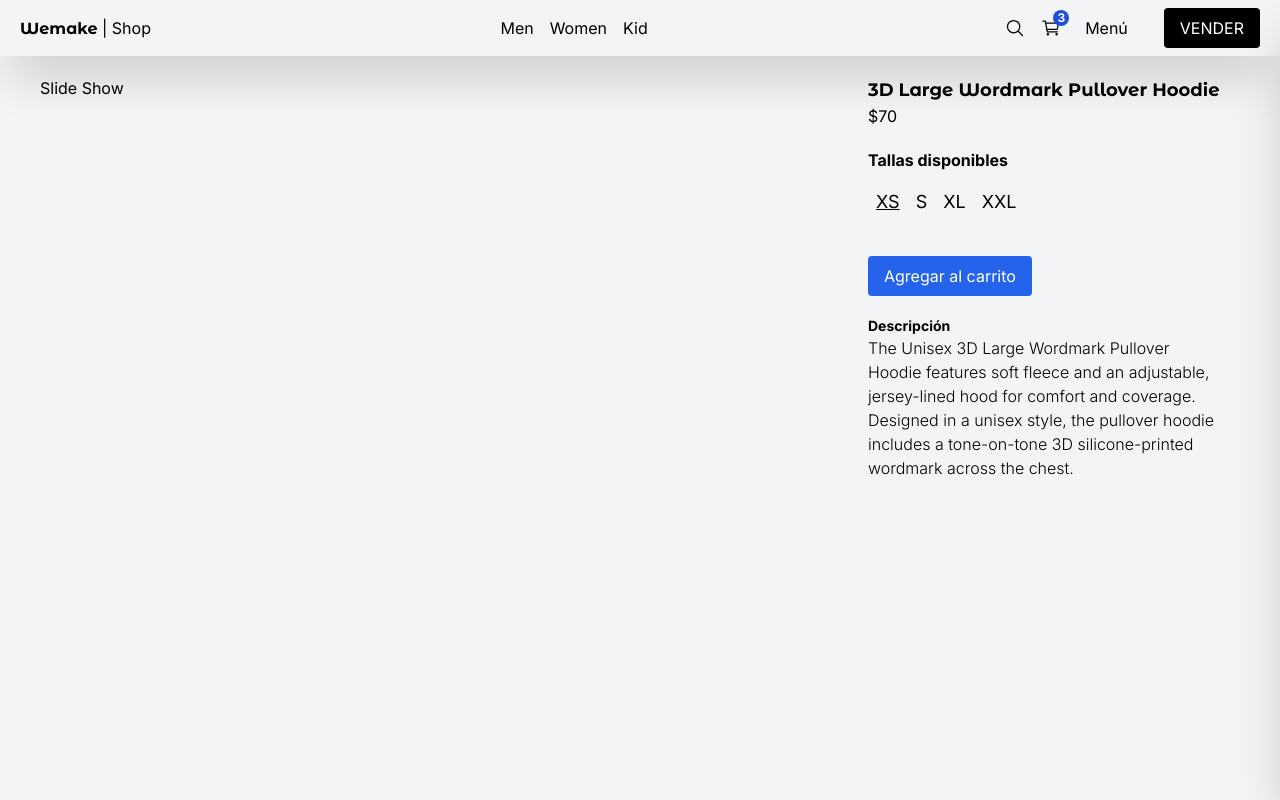
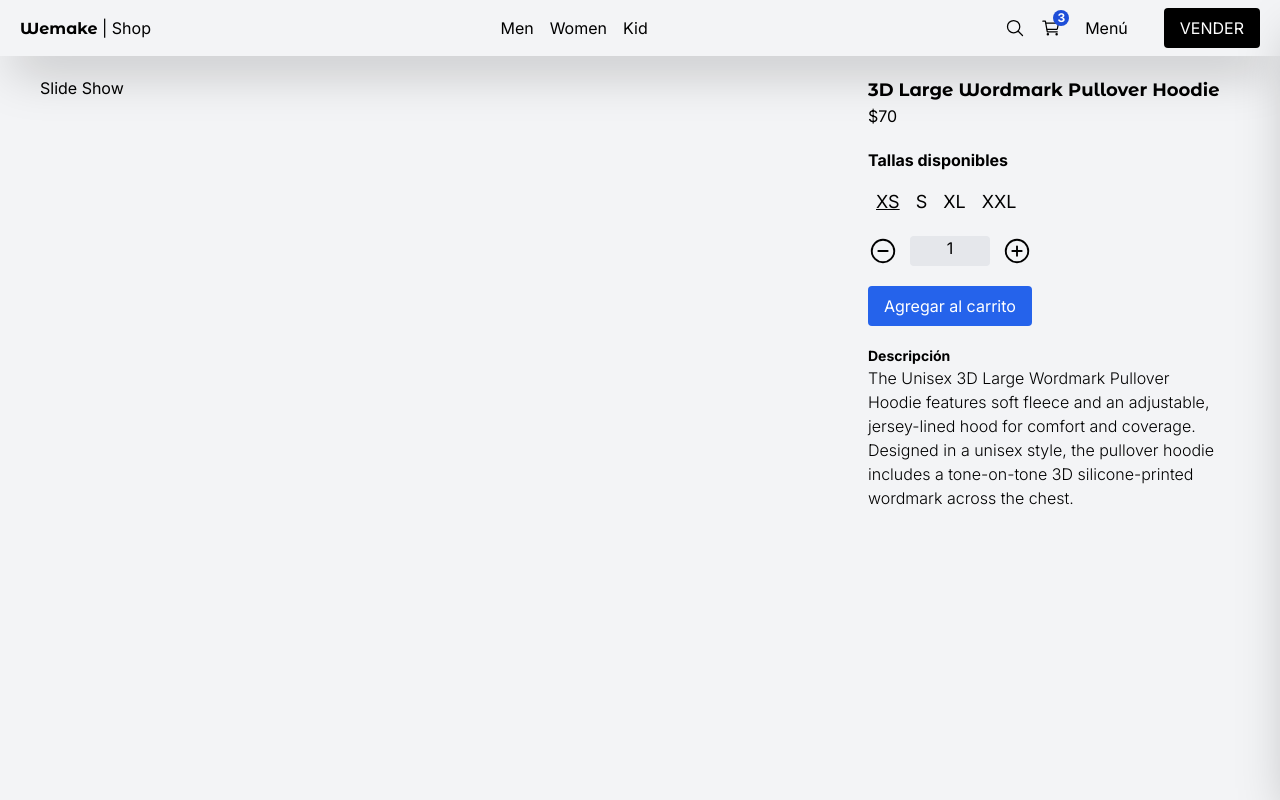
Before and after one commit to Richacosta06/we-store, a Next.js app: page /product/3d_large_wordmark_pullover_hoodie in a window 1280 px wide. Built offline with nearby package versions, Linux system fonts and the light colour scheme.

Commit message:
quantity selector

```diff
--- a/src/app/(shop)/product/[slug]/page.tsx
+++ b/src/app/(shop)/product/[slug]/page.tsx
@@ -1,7 +1,7 @@
 import { initialData } from "@/seed/seed";
 import notFound from "../not-found";
 import { titleFont } from "@/config/fonts";
-import { SizeSelector } from "@/components";
+import { QuantitySelector, SizeSelector } from "@/components";
 
 interface Props {
     params: {
@@ -42,6 +42,9 @@
                 />
 
                 {/* Selector de Cantidad */}
+                <QuantitySelector
+                    quantity={1}
+                />
 
                 {/* Button */}
                 <button className="btn-primary my-5">Agregar al carrito</button>
--- a/src/components/index.ts
+++ b/src/components/index.ts
@@ -4,3 +4,4 @@
 export * from './products/product-grid/ProductGrid'
 export * from './ui/sedebar/Sidebar'
 export * from './porduct/size-selector/SizeSelector'
+export * from './porduct/quantity-selector/QuantitySelector'
--- /dev/null
+++ b/src/components/porduct/quantity-selector/QuantitySelector.tsx
@@ -0,0 +1,34 @@
+"use client";
+
+import { useState } from "react";
+import { IoAddCircleOutline, IoRemoveCircleOutline } from "react-icons/io5";
+
+interface Props {
+    quantity: number;
+}
+
+export const QuantitySelector = ({ quantity }: Props) => {
+    const [count, setCount] = useState(quantity);
+
+    const onQuantityChanged = (value: number) => {
+        if (count + value < 1) return;
+
+        setCount(count + value);
+    };
+
+    return (
+        <div className="flex">
+            <button onClick={() => onQuantityChanged(-1)}>
+                <IoRemoveCircleOutline size={30} />
+            </button>
+
+            <span className="w-20 mx-3 px-5 bg-gray-200 text-center rounded">
+                {count}
+            </span>
+
+            <button onClick={() => onQuantityChanged(+1)}>
+                <IoAddCircleOutline size={30} />
+            </button>
+        </div>
+    );
+};
```
